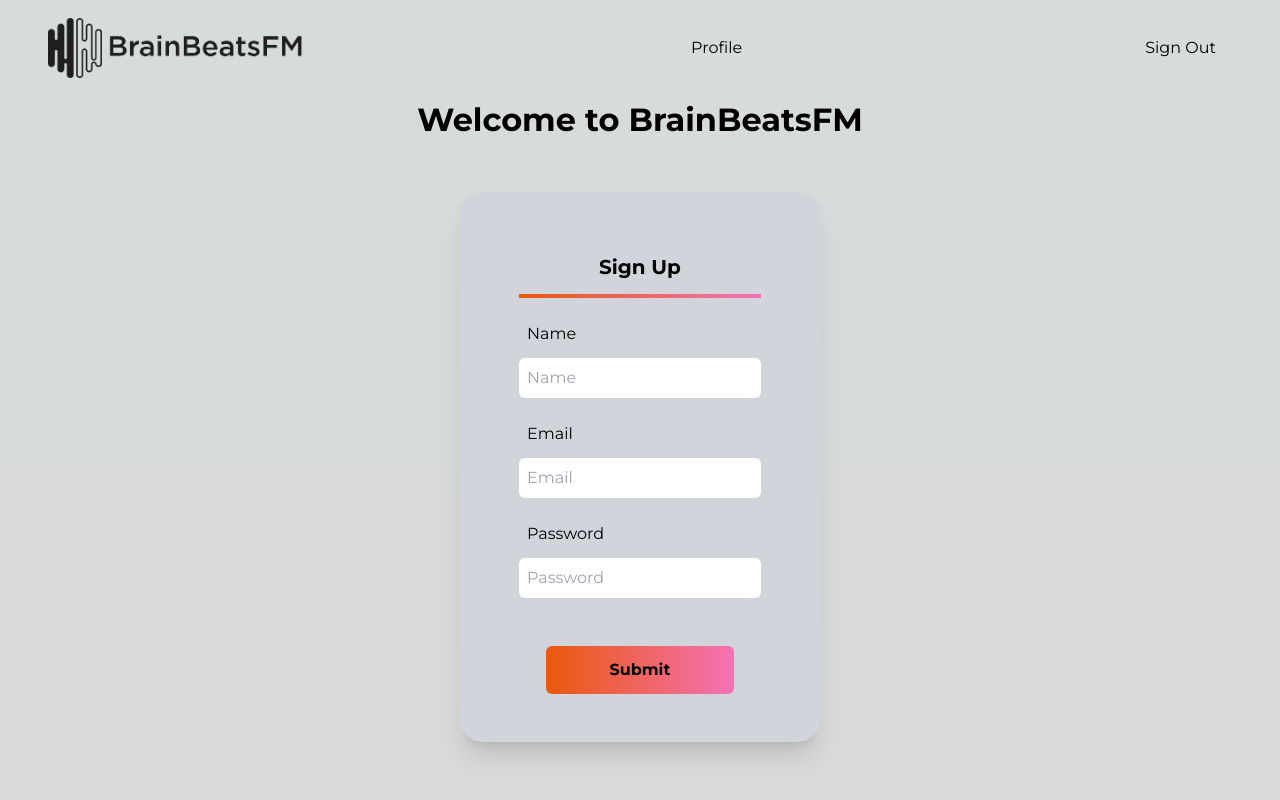
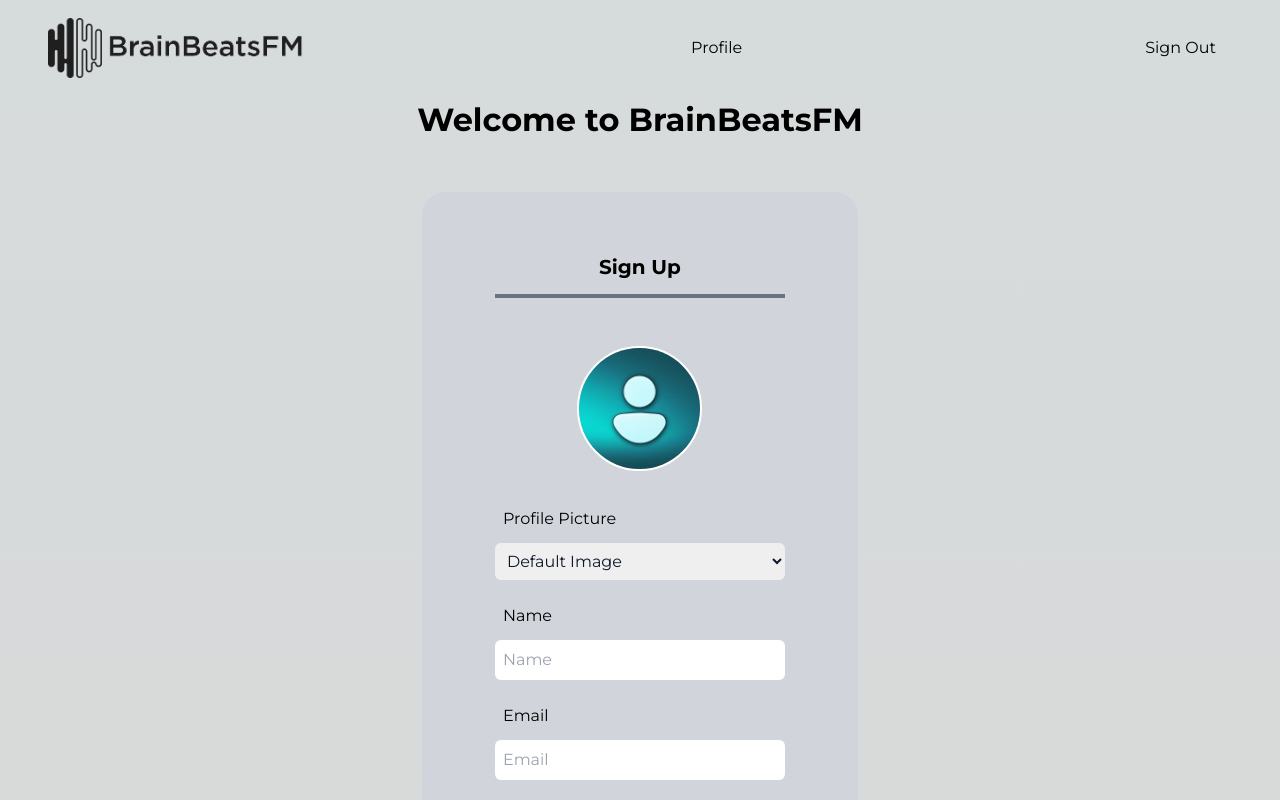
Before and after one commit to jpthacker/BrainBeatsFM, a Next.js app in the folder frontend/: page /signup in a window 1280 px wide. Shown: the top 800 px of the page. Built offline with nearby package versions, Linux system fonts and the light colour scheme.

Commit message:
Add extra stuff to signup form

```diff
--- a/frontend/src/components/SignUpForm/SignUpForm.tsx
+++ b/frontend/src/components/SignUpForm/SignUpForm.tsx
@@ -1,12 +1,27 @@
 "use client";
-import React, { useState } from "react";
 import { useRouter } from "next/navigation";
+import { useState } from "react";
+import Image from "next/image";
 
 const SignUpForm = () => {
   const router = useRouter();
   const [name, setName] = useState("");
   const [email, setEmail] = useState("");
   const [password, setPassword] = useState("");
+  const [image, setImage] = useState("/images/default-picture.png");
+
+  const imageOptions = {
+    defaultPicture: "/images/default-picture.png",
+    cello: "/images/cello.png",
+    clarinet: "/images/clarinet.png",
+    guitarPlayer: "/images/guitar-player.png",
+    guitar: "/images/guitar.png",
+    headphones: "/images/headphones.png",
+    keyboard: "/images/keyboard.png",
+    mc: "/images/mc.png",
+    rockGuitar: "/images/rock-guitar.png",
+    violin: "/images/violin.png",
+  };
 
   const handleSubmit = async () => {
     const data = await fetch("/api/users", {
@@ -16,8 +31,10 @@ const SignUpForm = () => {
       },
       body: JSON.stringify({
         name: name,
+        // change
         email: email,
         password: password,
+        image: image,
       }),
     });
     const res = await data.json();
@@ -43,11 +60,16 @@ const SignUpForm = () => {
     setPassword(event.target.value);
   };
 
+  const handleImageChange = (event) => {
+    const selectedImage = event.target.value;
+    setImage(imageOptions[selectedImage]);
+  };
+
   return (
     <div className="flex min-h-full min-w-full flex-col items-center justify-center gap-12 p-24">
       <h1 data-cy="header">Welcome to BrainBeatsFM</h1>
       <div
-        className="py-12 flex flex-col items-center w-1/3 bg-gray-300 dark:bg-[#27273F] rounded-3xl shadow-xl"
+        className="py-12 flex flex-col items-center w-2/5 bg-gray-300 dark:bg-slate-800 rounded-3xl"
         data-cy="sign-up-form-container">
         <form
           className="inline-flex flex-col gap-6 w-4/6"
@@ -56,10 +78,41 @@ const SignUpForm = () => {
             e.preventDefault();
             handleSubmit();
           }}>
-          <div className="h-full w-full bg-gradient-to-r from-orange-600 to-pink-400 pb-1">
-            <h3 className="h-full w-full  bg-gray-300 dark:bg-[#27273F] text-center py-3">
-              Sign Up
-            </h3>
+          <h3 className="w-full border-b-4 border-gray-500 dark:border-white text-center py-3 mb-6">
+            Sign Up
+          </h3>
+          <div className="flex flex-col w-full gap-3 height-12 items-start justify-center">
+            <div className="w-full flex flex-col items-center mb-6">
+              <Image
+                className="border-2 border-white rounded-full"
+                src={image}
+                alt="Profile picture"
+                width={125}
+                height={125}
+              />
+            </div>
+            <label
+              className="px-2 w-full"
+              data-cy="sign-up-form-label-img"
+              htmlFor="sign-up-form-img">
+              Profile Picture
+            </label>
+            <select
+              className="w-full p-2 rounded-md text-slate-900"
+              name="image-field"
+              id="sign-up-form-image"
+              onChange={handleImageChange}>
+              <option value="defaultPicture">Default Image</option>
+              <option value="cello">Cello</option>
+              <option value="clarinet">Clarinet</option>
+              <option value="guitarPlayer">Guitar Player</option>
+              <option value="guitar">Guitar</option>
+              <option value="headphones">Headphones</option>
+              <option value="keyboard">Keyboard</option>
+              <option value="mc">Mic Controller</option>
+              <option value="rockGuitar">Rock Guitar</option>
+              <option value="violin">Violin</option>
+            </select>
           </div>
           <div className="flex flex-col w-full gap-3 height-12 items-start justify-center">
             <label
@@ -69,7 +122,7 @@ const SignUpForm = () => {
               Name
             </label>
             <input
-              className="w-full p-2 rounded-md text-slate-900 dark:bg-gray-700 dark:text-[#D9D9D9]"
+              className="w-full p-2 rounded-md text-slate-900"
               id="sign-up-form-name"
               placeholder="Name"
               type="text"
@@ -84,7 +137,7 @@ const SignUpForm = () => {
               Email
             </label>
             <input
-              className="w-full p-2 rounded-md text-slate-900 dark:bg-gray-700 dark:text-[#D9D9D9]"
+              className="w-full p-2 rounded-md text-slate-900"
               data-cy="sign-up-form-input-email"
               id="sign-up-form-email"
               placeholder="Email"
@@ -100,7 +153,7 @@ const SignUpForm = () => {
               Password
             </label>
             <input
-              className="w-full p-2 rounded-md text-slate-900 dark:bg-gray-700 dark:text-[#D9D9D9]"
+              className="w-full p-2 rounded-md text-slate-900"
               data-cy="sign-up-form-input-password"
               id="sign-up-form-password"
               placeholder="Password"
@@ -109,7 +162,7 @@ const SignUpForm = () => {
             />
           </div>
           <input
-            className="mt-6 px-16 py-3 bg-gradient-to-r from-orange-600 to-pink-400 rounded-md self-center font-bold hover:cursor-pointer hover:bg-none hover:bg-rose-400"
+            className="mt-6 px-16 py-3 bg-white text-gray-600 rounded-md self-center hover:cursor-pointer"
             data-cy="sign-up-form-btn"
             type="submit"
             value="Submit"
```
